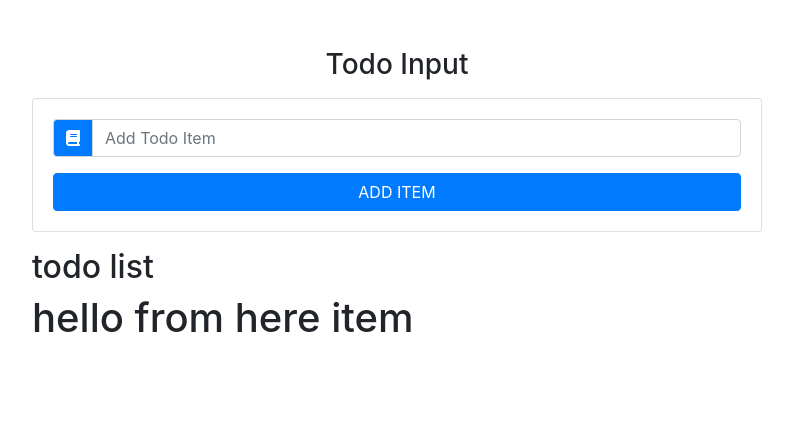
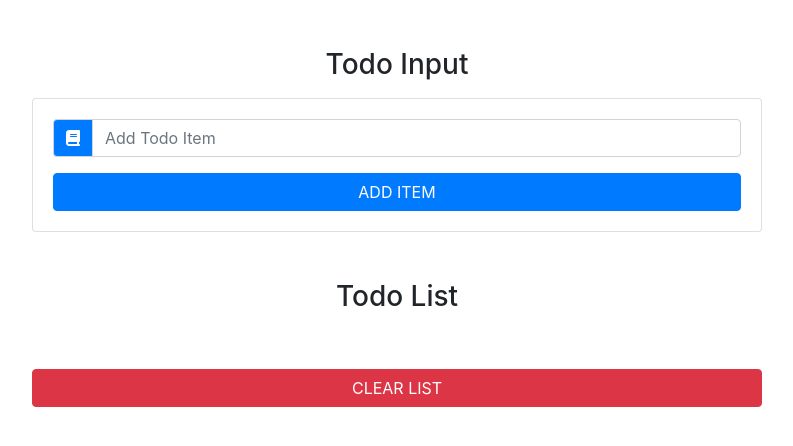
Before and after one commit to fkilld/react-todo-list, a React (Create React App) app: page / in a window 1280 px wide. Shown: the top 446 px of the page, without its empty margins (243-1036 px from the left). Built offline with nearby package versions, Linux system fonts and the light colour scheme.

Commit message:
Todo List Component

```diff
--- a/src/components/TodoList.js
+++ b/src/components/TodoList.js
@@ -1,13 +1,30 @@
 import React, { Component } from 'react'
 import Item from './TodoItem'
-
+import TodoItem from './TodoItem'
 export default class TodoList extends Component {
   render() {
+    const { items, clearList, handleDelete, handleEdit } = this.props
     return (
-      <section>
-        <h2>todo list</h2>
-        <Item />
-      </section>
+      <ul className='list-group my-5'>
+        <h3 className='text-capitalize text-center'>todo list</h3>
+        {items.map((item) => {
+          return (
+            <TodoItem
+              key={item.id}
+              title={item.title}
+              handleDelete={() => handleDelete(item.id)}
+              handleEdit={() => handleEdit(item.id)}
+            />
+          )
+        })}
+        <button
+          type='button'
+          className='btn btn-danger btn-block text-uppercase mt-5'
+          onClick={clearList}
+        >
+          clear list
+        </button>
+      </ul>
     )
   }
 }
```
Also changed, not shown: 1 other file (tests, documents, lock files or other folders).
